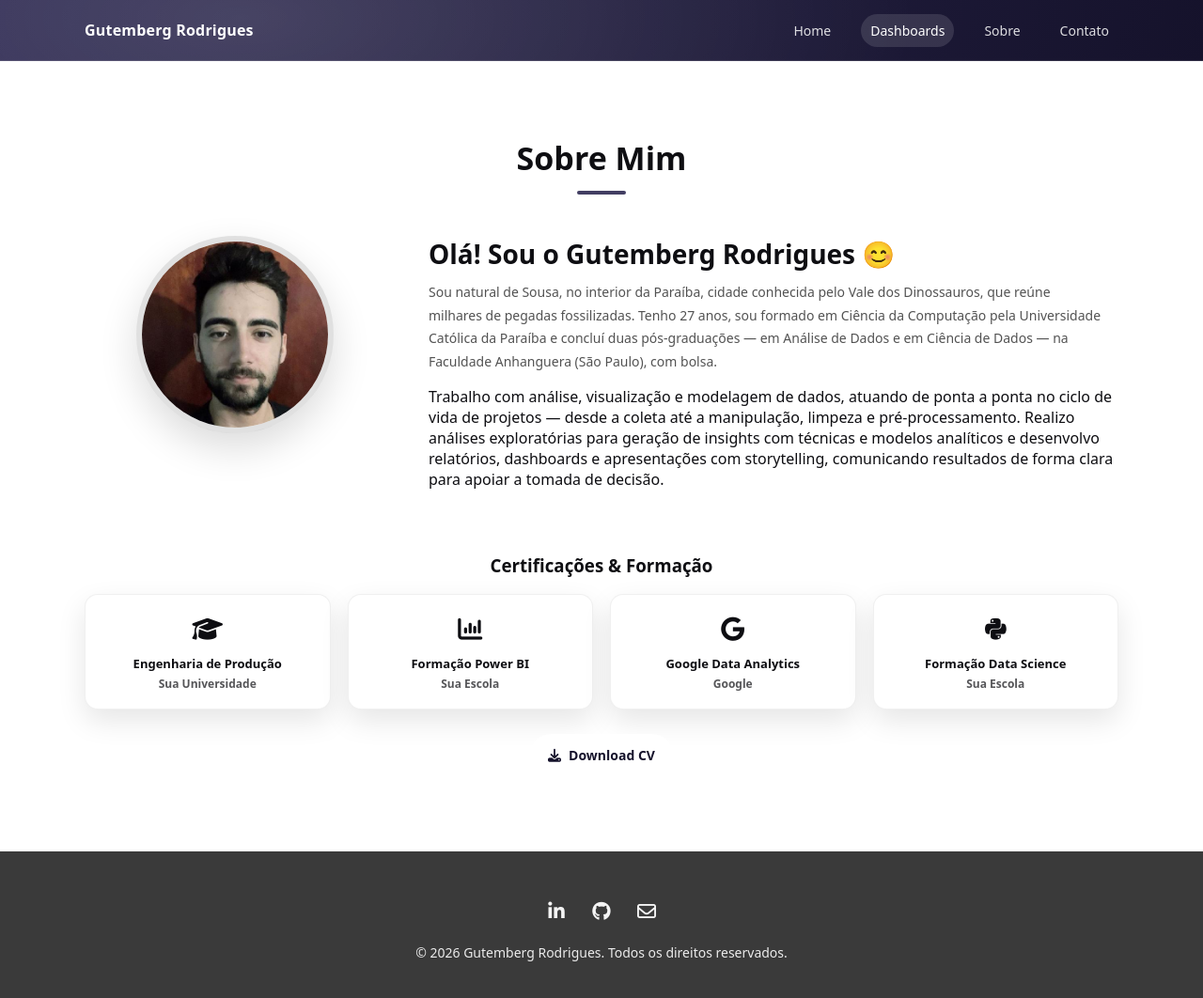
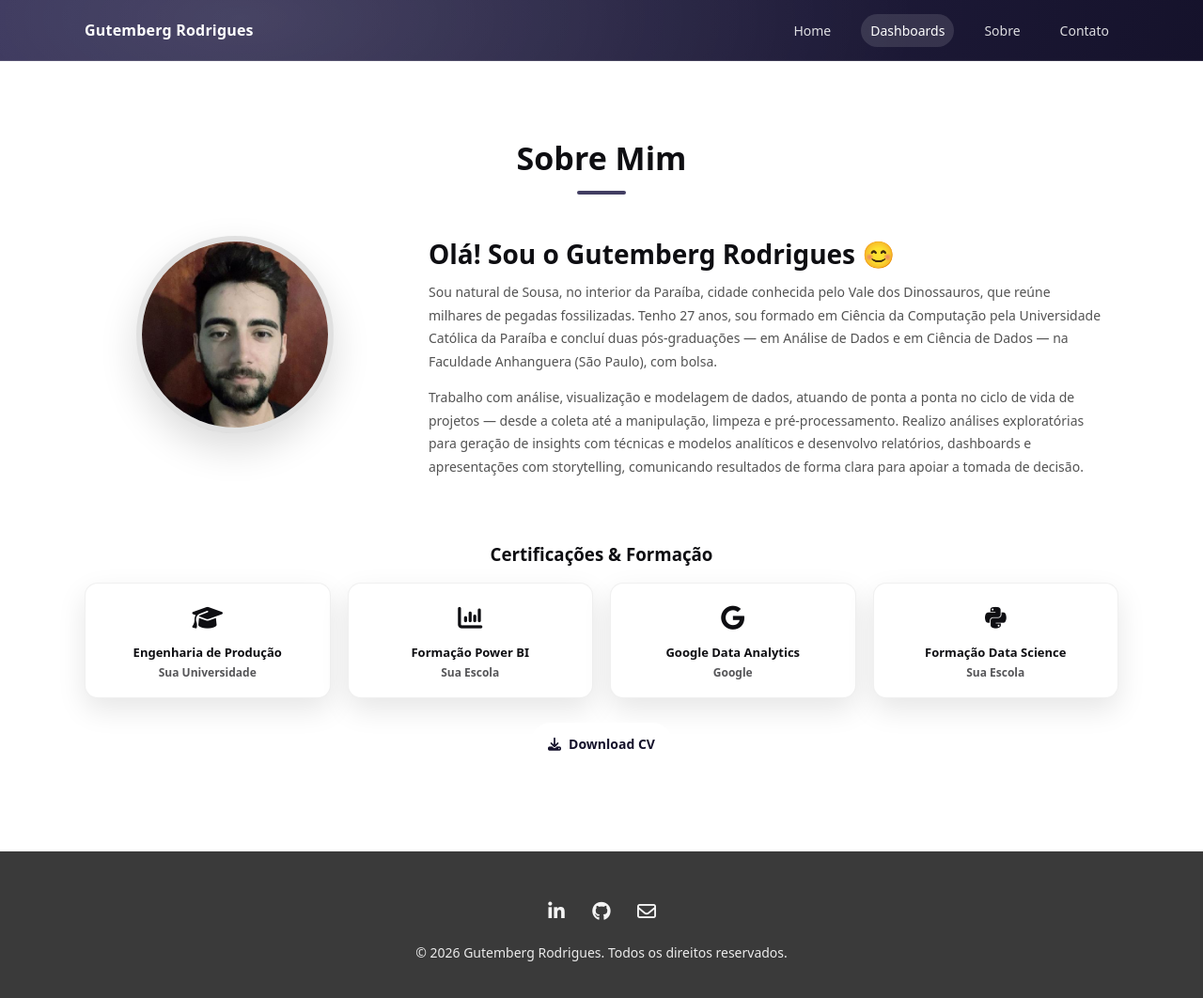
Before and after one commit to GutembergRodrigues/GutembergRodrigues.github.io, a Jekyll site: the page built from sobre/index.md, in a window 1280 px wide and 1071 px high. Shown: the top 1062 px of the window at 94% size. Built offline with Jekyll 4.4.1, drawn with Linux system fonts in a browser that asks for light colours.

```diff
--- a/sobre/index.md
+++ b/sobre/index.md
@@ -26,10 +26,10 @@ permalink: /sobre/
           Sou natural de Sousa, no interior da Paraíba, cidade conhecida pelo Vale dos Dinossauros, que reúne milhares de pegadas fossilizadas. Tenho 27 anos, sou formado em Ciência da Computação pela Universidade Católica da Paraíba e concluí duas pós-graduações — em Análise de Dados e em Ciência de Dados — na Faculdade Anhanguera (São Paulo), com bolsa.
 
         </p>
-        Trabalho com análise, visualização e modelagem de dados, atuando de ponta a ponta no ciclo de vida de projetos — desde a coleta até a manipulação, limpeza e pré-processamento. Realizo análises exploratórias para geração de insights com técnicas e modelos analíticos e desenvolvo relatórios, dashboards e apresentações com storytelling, comunicando resultados de forma clara para apoiar a tomada de decisão.
+
 
         <p>
-
+        Trabalho com análise, visualização e modelagem de dados, atuando de ponta a ponta no ciclo de vida de projetos — desde a coleta até a manipulação, limpeza e pré-processamento. Realizo análises exploratórias para geração de insights com técnicas e modelos analíticos e desenvolvo relatórios, dashboards e apresentações com storytelling, comunicando resultados de forma clara para apoiar a tomada de decisão.
         </p>
 
         <p>
```
